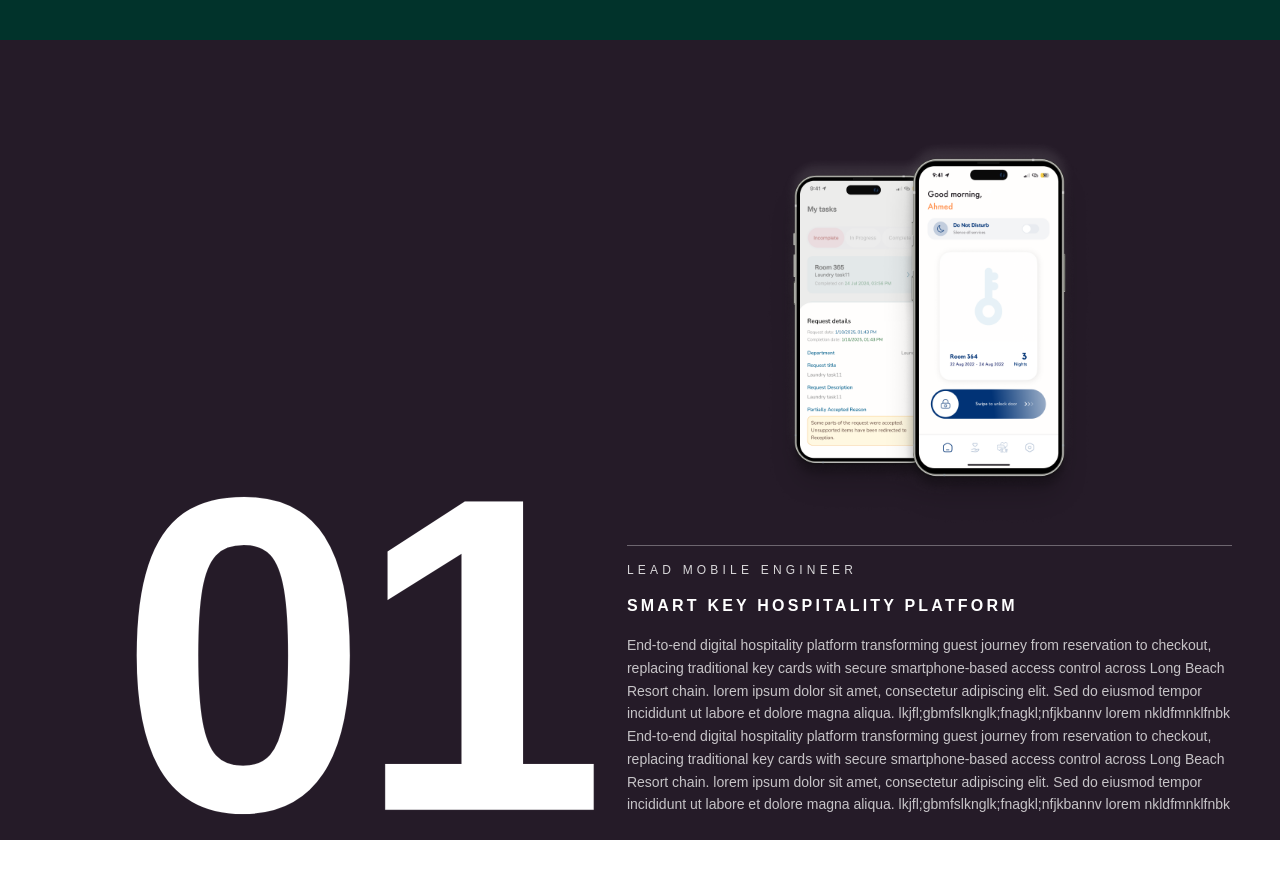
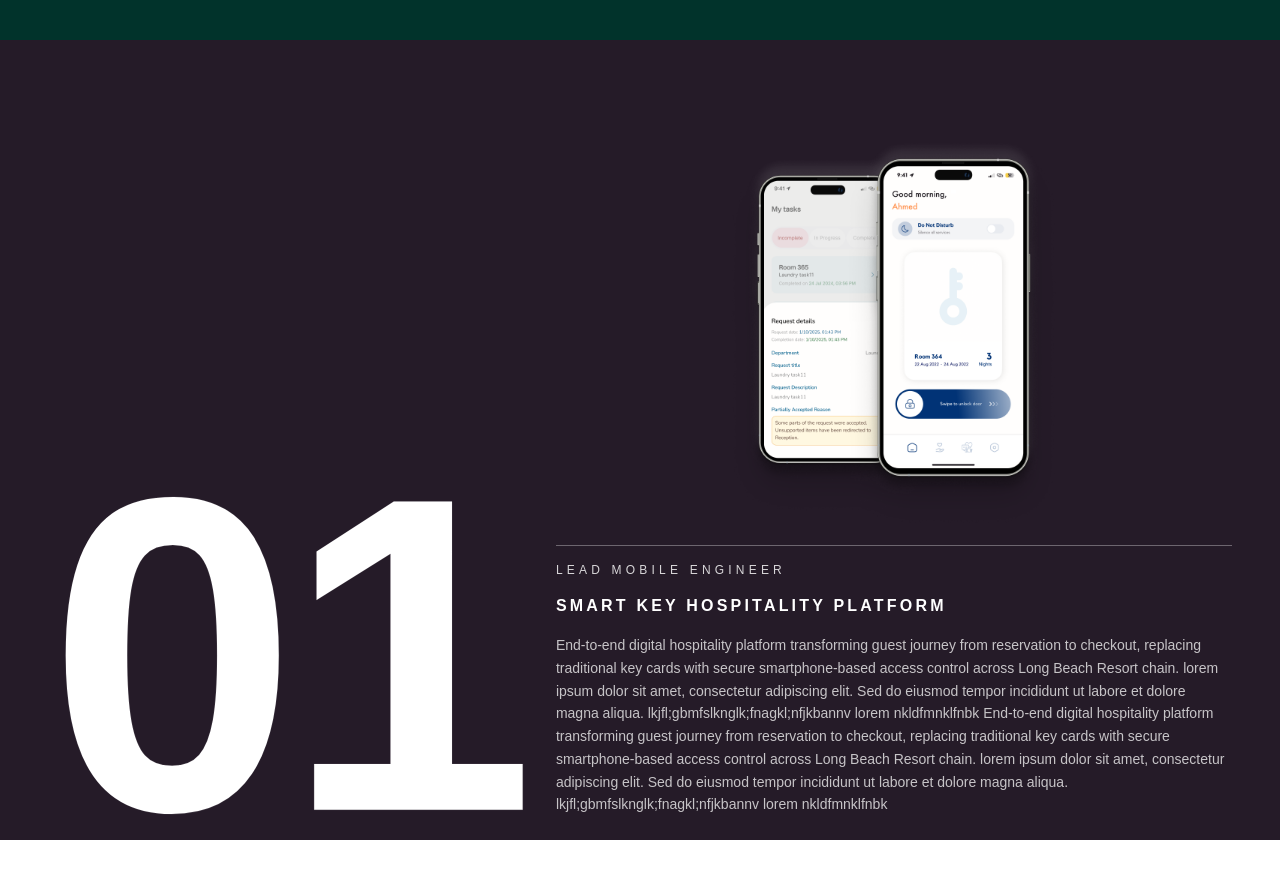
Before and after one commit to Mariam-Fathi/mf-portfolio, a Next.js app: page / in a window 1280 px wide. Shown: the part 760-1638 px from the top of the page. Built offline with nearby package versions, Linux system fonts and the light colour scheme; a web font is replaced by a local one.

Commit message:
fix style off

```diff
--- a/src/components/projects/projects.tsx
+++ b/src/components/projects/projects.tsx
@@ -343,7 +343,7 @@ export default function GalleryShowcase({
                           className="absolute flex items-end gap-8"
                           style={{
                             bottom: `${verticalOffset}px`,
-                            left: "6%",
+                            // left: "6%",
                           }}
                         >
                           {/* Hero Number */}
@@ -367,7 +367,7 @@ export default function GalleryShowcase({
                           <div
                             className="flex flex-col gap-4 text-left"
                             style={{
-                              maxWidth: "min(700px, 70vw)",
+                              // maxWidth: "min(700px, 70vw)",
                             }}
                           >
                             <div className="w-full flex justify-center">
```
